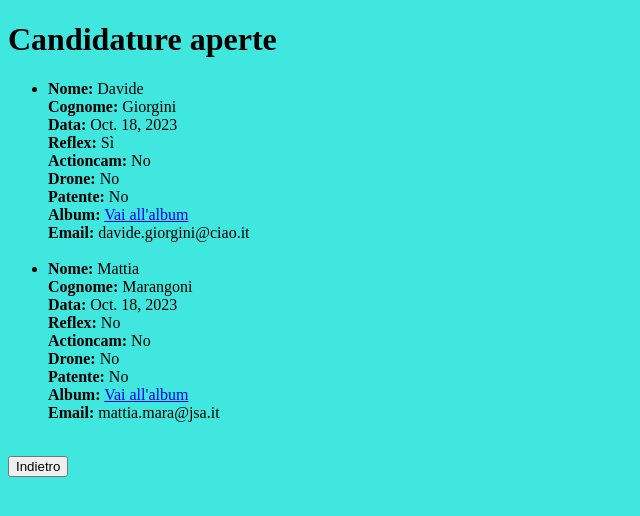
After one commit to GiovanniCocchi/Progetto_esame, a Django app: page /Joinus/lista_candidature/ in a window 1280 px wide. The commit adds this page. Shown: the top 516 px of the page, without its empty margins (0-640 px from the left). Run offline with Django 4.2, Linux system fonts and the light colour scheme; a user stored in the database is signed in; data comes from the database, SQL or seed files in the repository; both versions use the stored data as it was after the commit.

Commit message:
aggiunta list view candidature per i fotografi

```diff
--- /dev/null
+++ b/Joinus/templates/candidatura_list.html
@@ -0,0 +1,30 @@
+{% extends 'base.html' %}
+
+{% block content %}
+  <h1>Candidature aperte</h1>
+
+{% if candidature %}
+    <ul>
+        {% for candidatura in candidature %}
+            <li>
+                <strong>Nome:</strong> {{ candidatura.nome }}<br>
+                <strong>Cognome:</strong> {{ candidatura.cognome }}<br>
+                <strong>Data:</strong> {{ candidatura.data }}<br>
+                <strong>Reflex:</strong> {% if candidatura.reflex %}Sì{% else %}No{% endif %}<br>
+                <strong>Actioncam:</strong> {% if candidatura.actioncam %}Sì{% else %}No{% endif %}<br>
+                <strong>Drone:</strong> {% if candidatura.drone %}Sì{% else %}No{% endif %}<br>
+                <strong>Patente:</strong> {% if candidatura.patente %}Sì{% else %}No{% endif %}<br>
+                <strong>Album:</strong> <a href="{{ candidatura.album }}" target="_blank">Vai all'album</a><br>
+                <strong>Email:</strong> {{ candidatura.email }}<br>
+            </li>
+            <br>
+        {% endfor %}
+    </ul>
+{% else %}
+    <p>Nessuna candidatura disponibile.</p>
+{% endif %}
+
+      </ul>
+
+<a href="{% url 'Loggato' %}"><button>Indietro</button></a>
+{% endblock %}
--- a/Joinus/urls.py
+++ b/Joinus/urls.py
@@ -1,8 +1,9 @@
 from django.urls import path
 
-from Joinus.views import Caricamento_candidatura, Conferma_candidatura
+from Joinus.views import Caricamento_candidatura, Conferma_candidatura, CandidaturaListView
 
 urlpatterns = [
     path('candidatura/', Caricamento_candidatura.as_view(), name='caricamento_candidatura'),
-    path('candidatura_inviata/', Conferma_candidatura, name='Candidaturainviata')
+    path('candidatura_inviata/', Conferma_candidatura, name='Candidaturainviata'),
+    path('lista_candidature/', CandidaturaListView.as_view(), name='Candidature')
 ]
--- a/Joinus/views.py
+++ b/Joinus/views.py
@@ -1,8 +1,10 @@
+from django.contrib.auth.mixins import LoginRequiredMixin
 from django.shortcuts import render
 from django.urls import reverse_lazy
 from django.utils.datetime_safe import date
-from django.views.generic import CreateView
+from django.views.generic import CreateView, ListView
 
+from Joinus.models import Candidatura
 from Photoapp.forms import CaricaCandidatura
 
 
@@ -23,3 +25,8 @@ class Caricamento_candidatura(CreateView):
 
 def Conferma_candidatura(request):
     return render(request, template_name='candidatura_inviata.html')
+
+class CandidaturaListView(LoginRequiredMixin, ListView):
+    model = Candidatura
+    template_name = 'candidatura_list.html'
+    context_object_name = 'candidature'
--- a/templates/Utente_loggato.html
+++ b/templates/Utente_loggato.html
@@ -37,8 +37,11 @@
     <a href="{% url 'immagine-list_ph' %}"><button>Immagini da modificare</button></a>
     <!-- Pulsante per andare alla chat -->
     <a href="{% url 'chat:chatroom' room=user.username %}"><button>Chat</button></a>
+    <!-- Pulsante per vedere le candidature -->
+    <a href="{% url 'Candidature' %}"><button>Visiona le candidature</button></a>
     <!-- Pulsante per il logout -->
     <a href="{% url 'Home' %}"><button>Logout</button></a>
+
     {% endif %}
 
 
```
Also changed, not shown: db.sqlite3.
